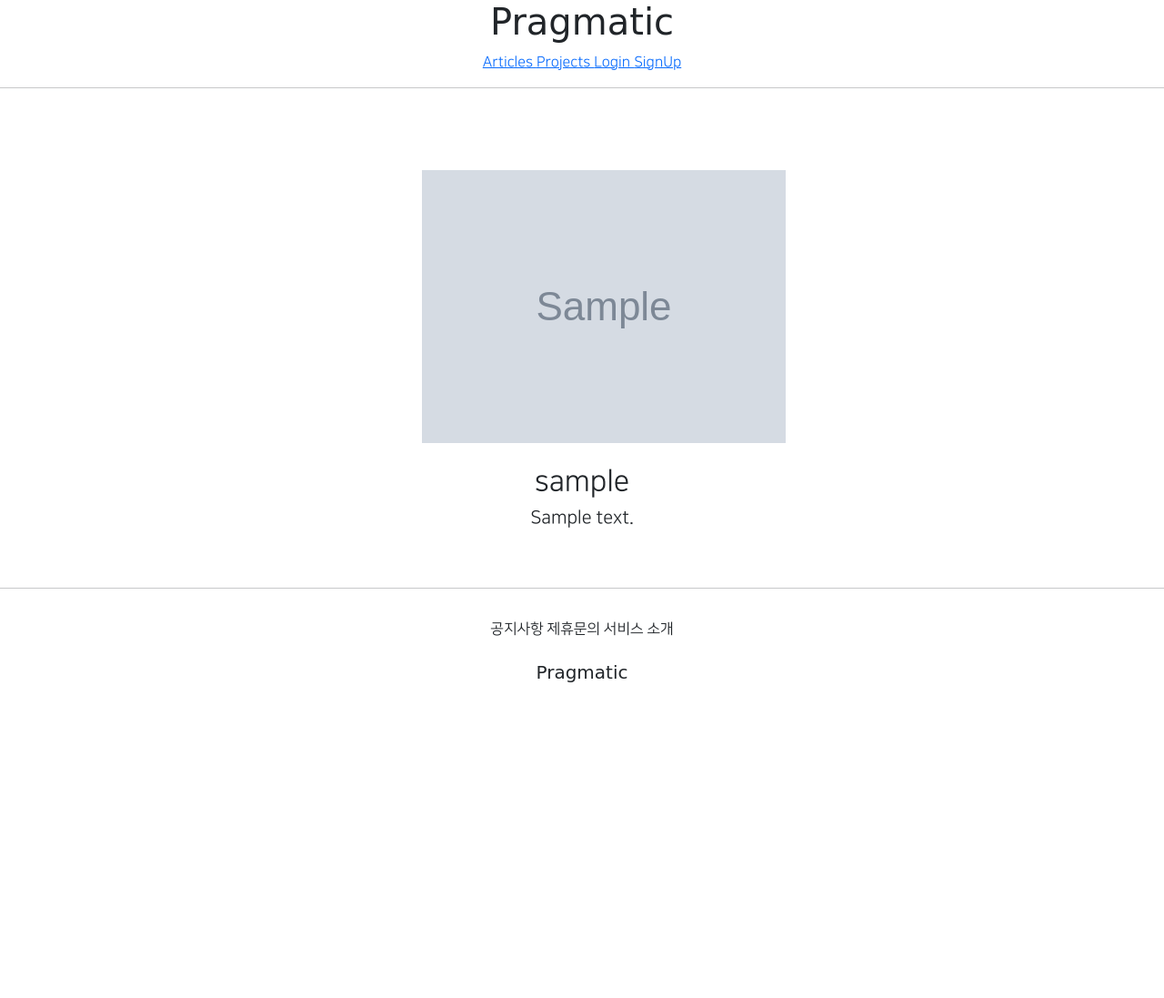
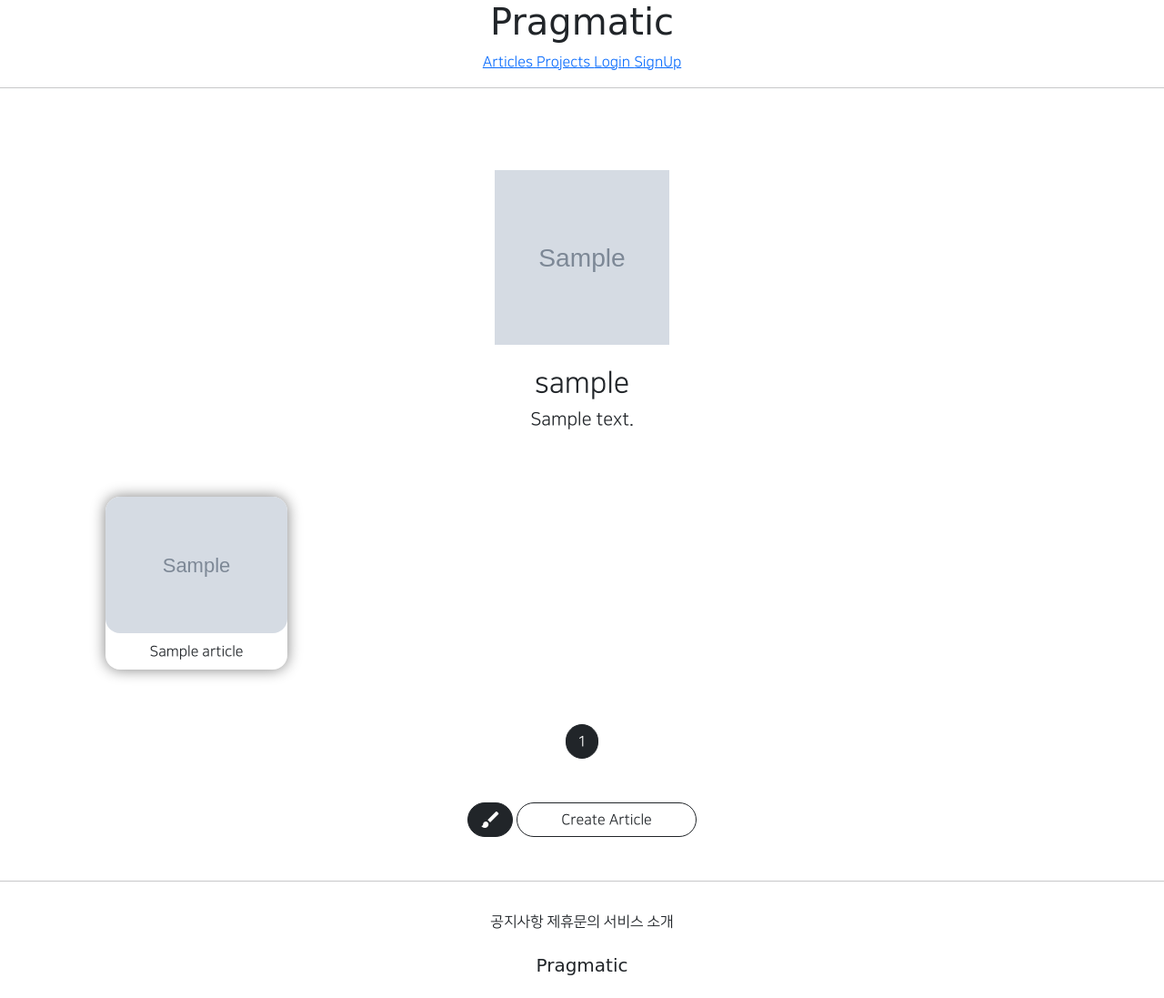
Before and after one commit to chirang963/gis_2ban_NN, a Django app: page /accounts/detail/1 in a window 1280 px wide. Shown: the whole page at 91% size. Before the commit the page ends 750 px from the top, so only its background shows below. Run offline with Django 3.2, Linux system fonts and the light colour scheme; tables that the repository leaves empty hold one stand-in row (values such as "Sample post"); grey boxes marked "Sample" are stand-in pictures; parts of the project's set-up code (start-up, migrations or seed data) failed here and were passed over; some libraries are stand-ins or nearby versions.

Commit message:
8/19 ban class commit 3

```diff
--- a/accountapp/templates/accountapp/detail.html
+++ b/accountapp/templates/accountapp/detail.html
@@ -1,15 +1,13 @@
+{% extends 'base.html' %}
 
-{% extends 'base.html' %}
-{% load bootstrap4 %}
 {% block content %}
 
 
     <div class="text-center mw-500 m-auto">
-
         <div class="m-5">
-                {% if target_user.profile  %}
+            {% if target_user.profile %}
                 <img src="{{ target_user.profile.image.url }}"
-                         class="profile_image= m-4"
+                     class="profile_image m-4"
                      alt="profile image">
                 <h2 class="NNS_B">
                     {{ target_user.profile.nickname }}
@@ -20,7 +18,7 @@
                         </a>
                         {% endif %}
                 </h2>
-                        <h5>{{ target_user.profile.message }}<h5>
+                <h5>{{ target_user.profile.message }}</h5>
             {% else %}
             <h4>
                 <a href="{% url 'profileapp:create' %}">
@@ -36,17 +34,17 @@
                class="material-icons round_button mx-1">
                 settings
             </a>
-
             <a href="{% url 'accountapp:delete' pk=target_user.pk %}"
                class="material-icons round_button mx-1">
                 close
             </a>
         </div>
         {% endif %}
+    </div>
 
+    <div>
+        {% include 'snippets/list_fragment.html' with article_list=object_list %}
     </div>
 
 
-
-
 {% endblock %}
--- a/accountapp/views.py
+++ b/accountapp/views.py
@@ -8,16 +8,20 @@ from django.shortcuts import render
 from django.urls import reverse, reverse_lazy
 from django.utils.decorators import method_decorator
 from django.views.generic import CreateView, DetailView, UpdateView, DeleteView
+from django.views.generic.list import MultipleObjectMixin
 
 from accountapp.decorators import account_ownership_required
-from accountapp.form import AccountCreationForm
+from accountapp.forms import AccountCreationForm
 from accountapp.models import HelloWorld
+from articleapp.models import Article
 
-@login_required(login_url=reverse_lazy('accountapp:login'))
+
+@login_required
 def hello_world(request):
     if request.method == "POST":
 
         temp = request.POST.get('input')
+
         new_data = HelloWorld()
         new_data.text = temp
         new_data.save()
@@ -30,7 +34,6 @@ def hello_world(request):
                       context={'data_list': data_list})
 
 
-
 class AccountCreateView(CreateView):
     model = User
     form_class = UserCreationForm
@@ -40,16 +43,24 @@ class AccountCreateView(CreateView):
         return reverse('accountapp:detail', kwargs={'pk': self.object.pk})
 
 
-class AccountDetailView(DetailView):
+class AccountDetailView(DetailView, MultipleObjectMixin):
     model = User
     context_object_name = 'target_user'
     template_name = 'accountapp/detail.html'
 
-has_ownership = [login_required, account_ownership_required ]
+    paginate_by = 20
+
+    def get_context_data(self, **kwargs):
+        article_list = Article.objects.filter(writer=self.object)
+        return super().get_context_data(object_list=article_list,
+                                        **kwargs)
+
+
+has_ownership = [login_required, account_ownership_required]
+
 
 @method_decorator(has_ownership, 'get')
 @method_decorator(has_ownership, 'post')
-
 class AccountUpdateView(UpdateView):
     model = User
     form_class = AccountCreationForm
@@ -62,7 +73,6 @@ class AccountUpdateView(UpdateView):
 
 @method_decorator(has_ownership, 'get')
 @method_decorator(has_ownership, 'post')
-
 class AccountDeleteView(DeleteView):
     model = User
     context_object_name = 'target_user'
```
Also changed, not shown: accountapp/forms.py (renamed from accountapp/form.py). Lines whose indentation alone changed are shown as unchanged.
